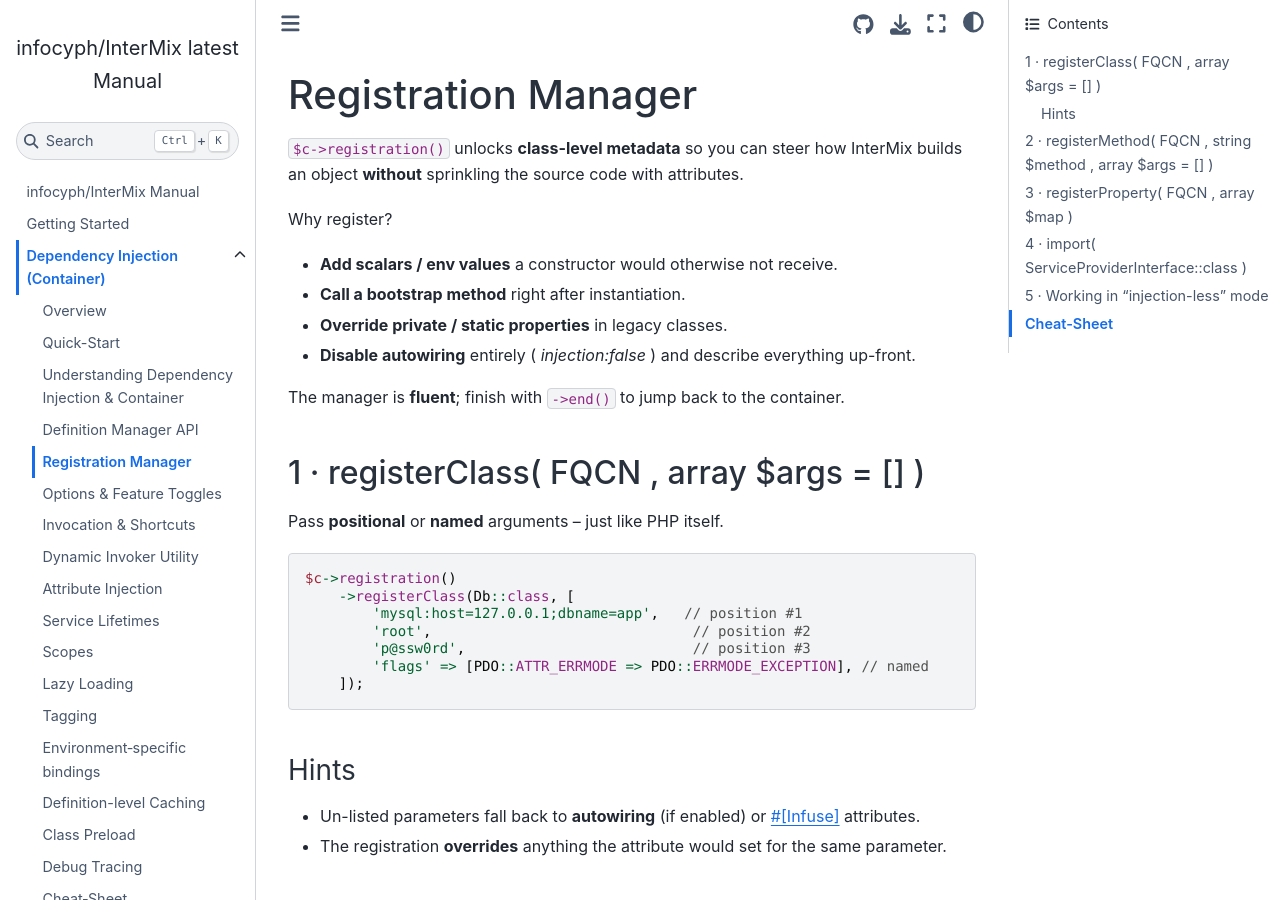
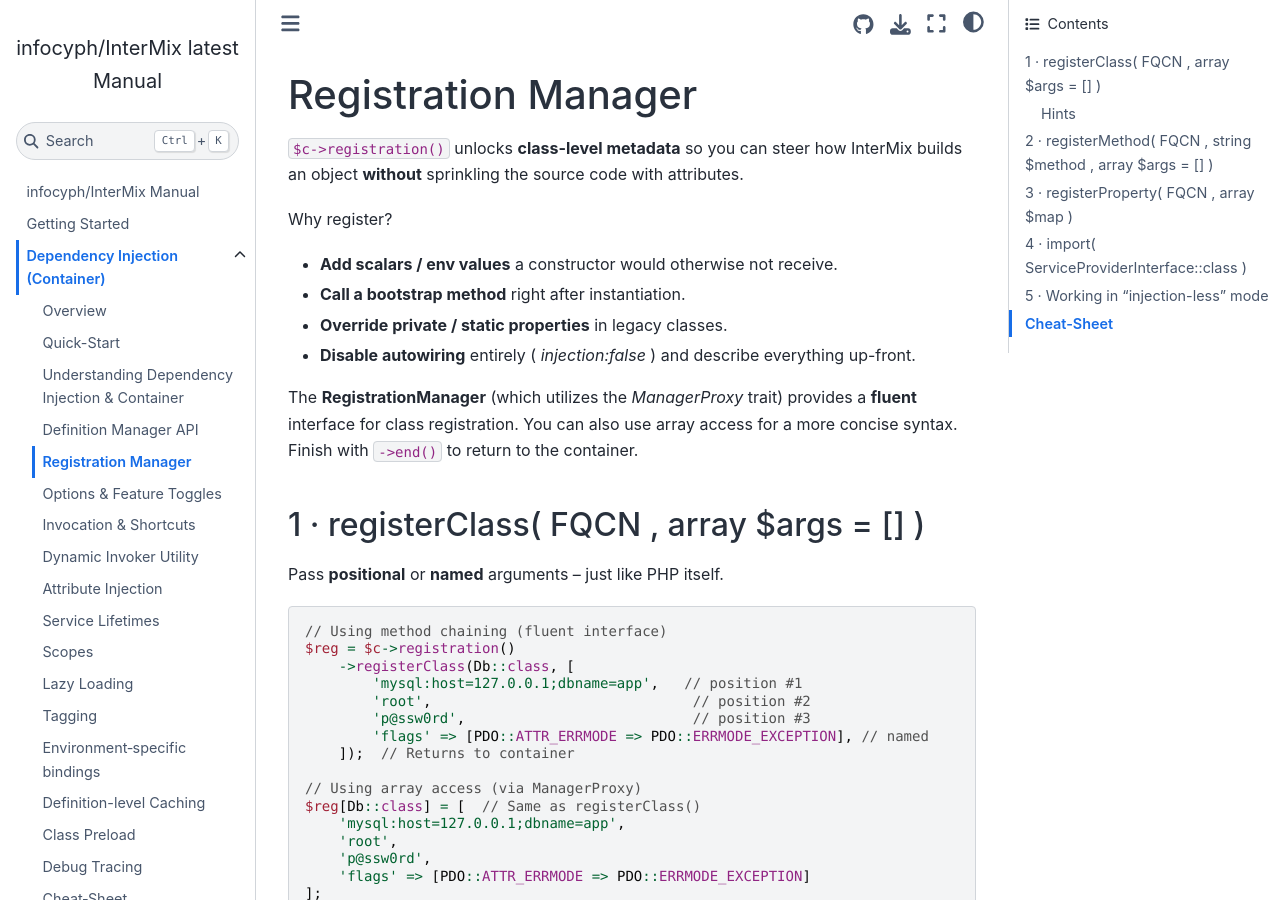
Before and after one commit to infocyph/InterMix, a Sphinx documentation site: the page built from docs/di/registration.rst, in a window 1280 px wide and 900 px high. Built offline with Sphinx 7.4.7 and the Sphinx Book theme 1.1.4, drawn with Linux system fonts in a browser that asks for light colours; some of the changed text lies outside the part shown.

Commit message:
feat(rtd): updated docs

```diff
--- a/docs/di/registration.rst
+++ b/docs/di/registration.rst
@@ -15,7 +15,7 @@
 * **Override private / static properties** in legacy classes.
 * **Disable autowiring** entirely ( `injection:false` ) and describe everything up-front.
 
-The manager is **fluent**; finish with ``->end()`` to jump back to the container.
+The **RegistrationManager** (which utilizes the `ManagerProxy` trait) provides a **fluent** interface for class registration. You can also use array access for a more concise syntax. Finish with ``->end()`` to return to the container.
 
 ------------------------------------------------------------------
 1 · registerClass( FQCN , array $args = [] )
@@ -25,13 +25,23 @@
 
 .. code-block:: php
 
-   $c->registration()
+   // Using method chaining (fluent interface)
+   $reg = $c->registration()
        ->registerClass(Db::class, [
            'mysql:host=127.0.0.1;dbname=app',   // position #1
            'root',                               // position #2
            'p@ssw0rd',                           // position #3
            'flags' => [PDO::ATTR_ERRMODE => PDO::ERRMODE_EXCEPTION], // named
-       ]);
+       ]);  // Returns to container
+
+   // Using array access (via ManagerProxy)
+   $reg[Db::class] = [  // Same as registerClass()
+       'mysql:host=127.0.0.1;dbname=app',
+       'root',
+       'p@ssw0rd',
+       'flags' => [PDO::ATTR_ERRMODE => PDO::ERRMODE_EXCEPTION]
+   ];
+   $db = $c->get(Db::class);
 
 Hints
 ^^^^^
```
Also changed, not shown: docs/di/definitions.rst (+10 -3 lines), docs/di/invocation.rst (+7 -3 lines), docs/di/options.rst (+7 -1 lines).
